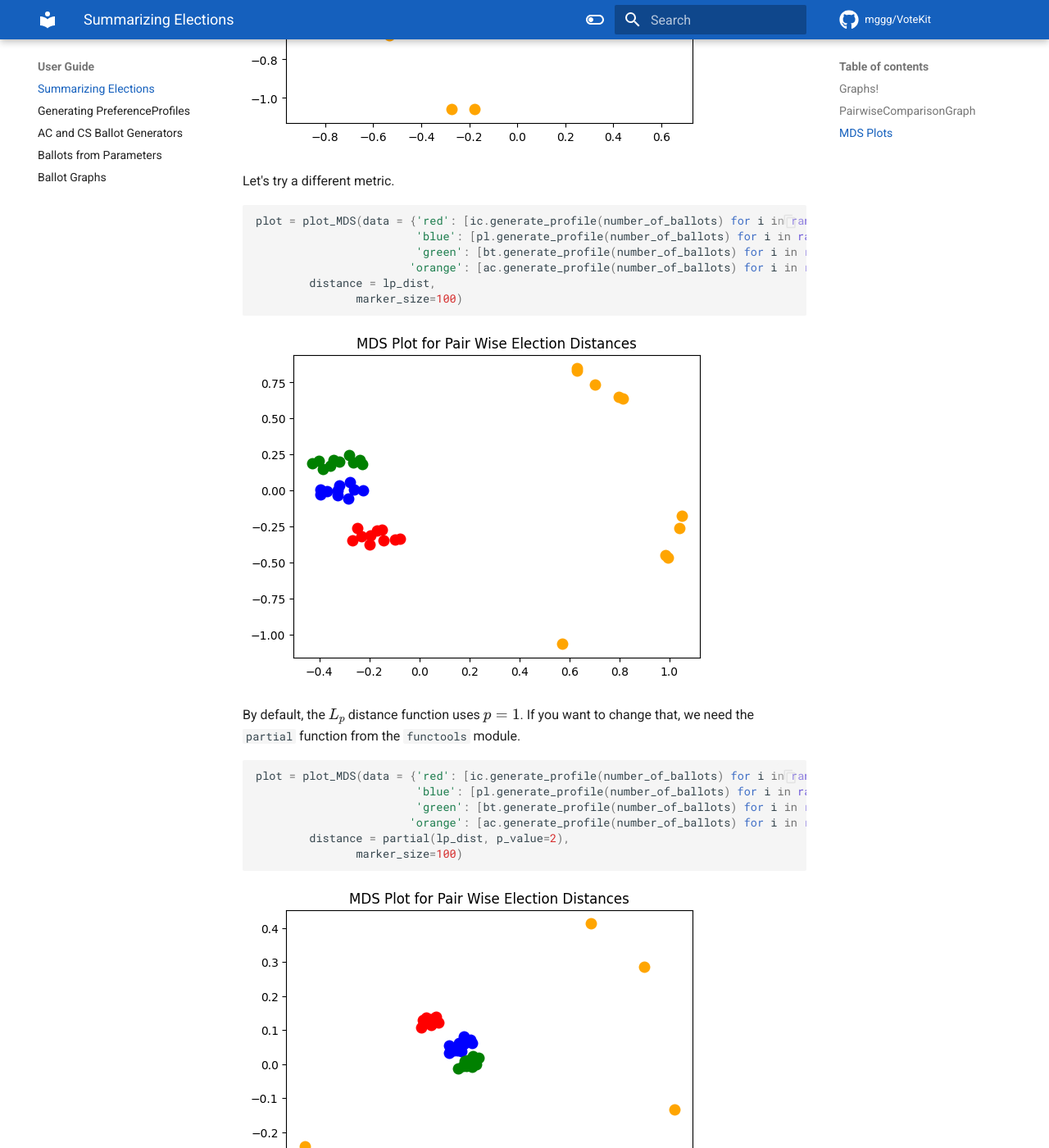
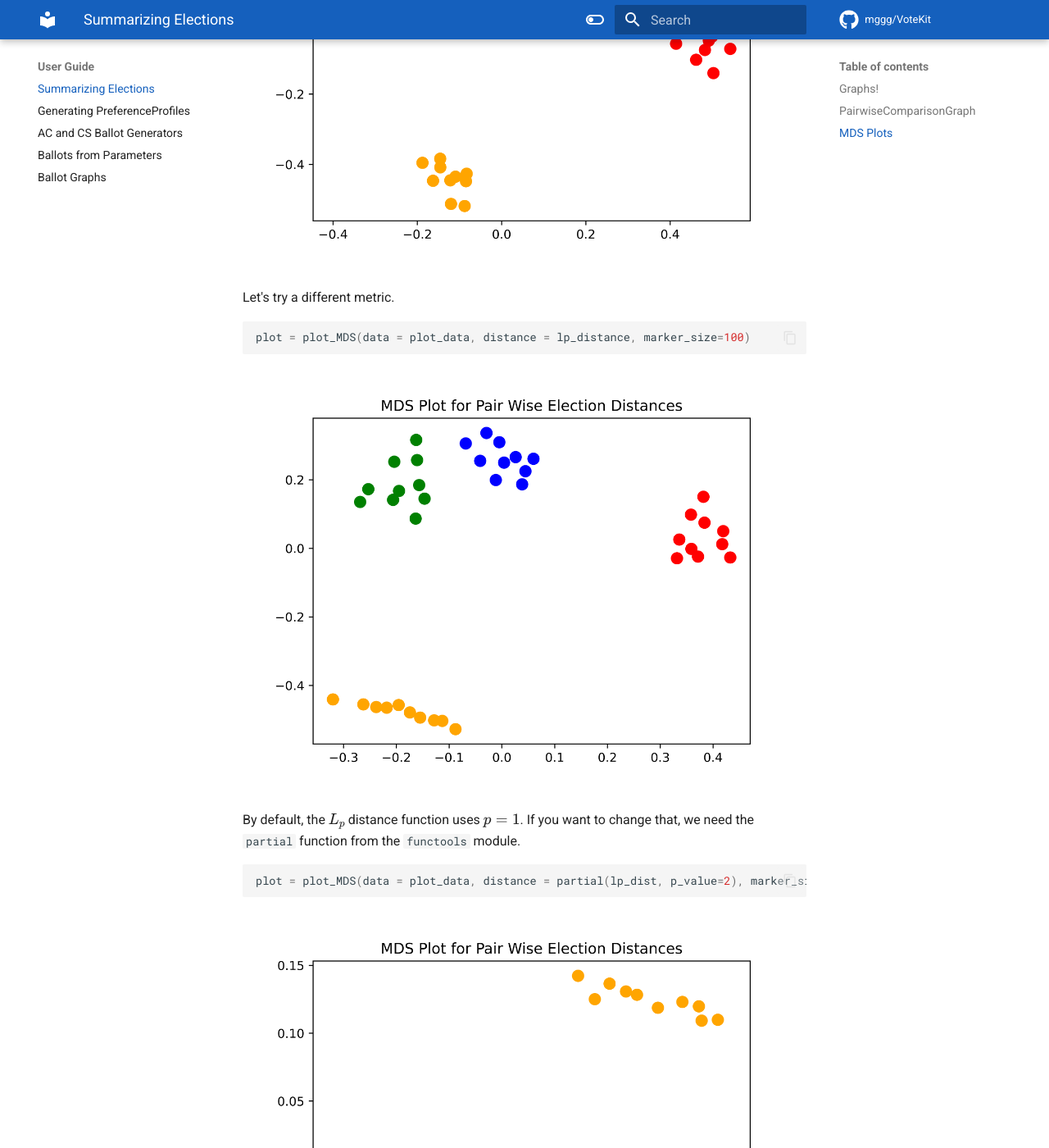
Before and after one commit to mggg/VoteKit, an MkDocs documentation site: the page built from docs/some_plotting_options.md, in a window 1280 px wide and 1400 px high, scrolled down 5631 px. Shown: the whole window at 82% size. Built offline with MkDocs 1.6.1 and Material for MkDocs 9.7.7, drawn with Linux system fonts in a browser that asks for light colours; comment, search, counter and statistics services are not loaded; some of the changed text lies outside the part shown.

Commit message:
updated mds docs

````diff
--- a/docs/some_plotting_options.md
+++ b/docs/some_plotting_options.md
@@ -143,12 +143,12 @@
 
 ```python
 # this allows us to generate 10 preference profiles under each ballot generator
-plot = plot_MDS(data = {'red': [ic.generate_profile(number_of_ballots) for i in range(10)],
-                        'blue': [pl.generate_profile(number_of_ballots) for i in range(10)],
-                        'green': [bt.generate_profile(number_of_ballots) for i in range(10)],
-                       'orange': [ac.generate_profile(number_of_ballots) for i in range(10)]},
-        distance = earth_mover_dist,
-               marker_size=100)
+plot_data = {'red': [ic.generate_profile(number_of_ballots) for i in range(10)],
+             'blue': [pl.generate_profile(number_of_ballots) for i in range(10)],
+             'green': [bt.generate_profile(number_of_ballots) for i in range(10)],
+             'orange': [ac.generate_profile(number_of_ballots) for i in range(10)]}
+
+plot = plot_MDS(data = plot_data, distance = earth_mover_dist, marker_size=100)
 ```
 
 
@@ -161,12 +161,7 @@
 
 
 ```python
-plot = plot_MDS(data = {'red': [ic.generate_profile(number_of_ballots) for i in range(10)],
-                        'blue': [pl.generate_profile(number_of_ballots) for i in range(10)],
-                        'green': [bt.generate_profile(number_of_ballots) for i in range(10)],
-                       'orange': [ac.generate_profile(number_of_ballots) for i in range(10)]},
-        distance = lp_dist,
-               marker_size=100)
+plot = plot_MDS(data = plot_data, distance = lp_distance, marker_size=100)
 ```
 
 
@@ -179,12 +174,7 @@
 
 
 ```python
-plot = plot_MDS(data = {'red': [ic.generate_profile(number_of_ballots) for i in range(10)],
-                        'blue': [pl.generate_profile(number_of_ballots) for i in range(10)],
-                        'green': [bt.generate_profile(number_of_ballots) for i in range(10)],
-                       'orange': [ac.generate_profile(number_of_ballots) for i in range(10)]},
-        distance = partial(lp_dist, p_value=2),
-               marker_size=100)
+plot = plot_MDS(data = plot_data, distance = partial(lp_dist, p_value=2), marker_size=100)
 ```
 
 
@@ -197,12 +187,7 @@
 
 
 ```python
-plot = plot_MDS(data = {'red': [ic.generate_profile(number_of_ballots) for i in range(10)],
-                        'blue': [pl.generate_profile(number_of_ballots) for i in range(10)],
-                        'green': [bt.generate_profile(number_of_ballots) for i in range(10)],
-                       'orange': [ac.generate_profile(number_of_ballots) for i in range(100)]},
-        distance = partial(lp_dist, p_value="inf"),
-               marker_size=100)
+plot = plot_MDS(data = plot_data, distance = partial(lp_dist, p_value="inf"), marker_size=100)
 ```
 
 
````
Also changed, not shown: other parts of docs/some_plotting_options.md (+2 -2 lines), docs/assets/output_15_0.png, docs/assets/output_17_0.png, docs/assets/output_19_0.png, docs/assets/output_21_0.png, docs/assets/output_4_0.png, docs/assets/output_4_1.png, docs/assets/output_4_2.png.
